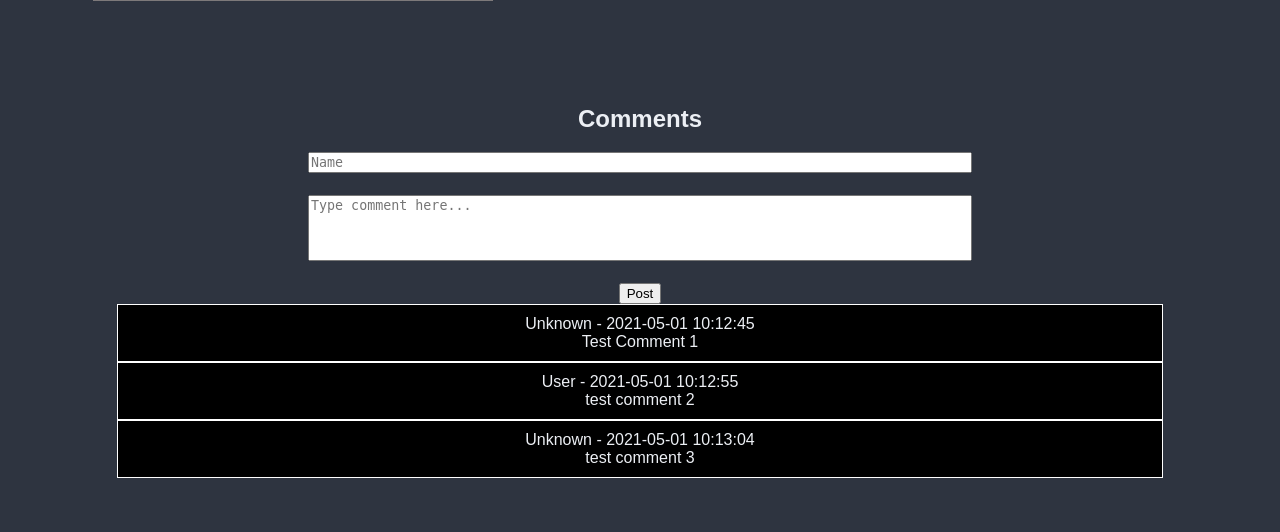
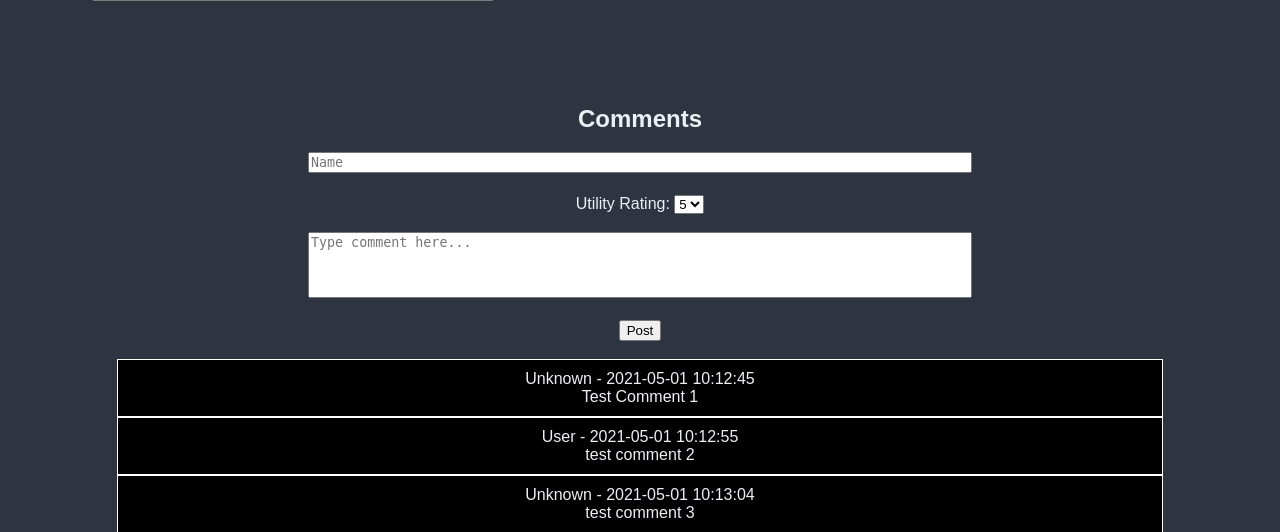
Before and after one commit to aaronamk/Nextbook, a Flask app: page /book/1 in a window 1280 px wide. Shown: the part 845-1377 px from the top of the page. Before the commit the page ends 1323 px from the top, so only its background shows below. Run offline with Flask 2, Linux system fonts and the light colour scheme; data comes from the database, SQL or seed files in the repository; both versions use the stored data as it was after the commit.

Commit message:
Added basic utility rating system to comments

```diff
--- a/Code/main.py
+++ b/Code/main.py
@@ -136,11 +136,13 @@ def about():
 @nextbook.route("/submit_comment", methods =["POST"])
 def submit_comment():
     isbn = int(request.form.get("isbn"))
+    rating = int(request.form.get("rating"))
     user = request.form.get("user")
     if (not user or user.isspace()):
         user = "Unknown"
     comment = request.form.get("comment")
     query_db(f"INSERT INTO textbook_comment (isbn, user, body) VALUES ('{isbn}','{user}','{comment}');")
+    query_db(f"INSERT INTO review (isbn, score) VALUES ('{isbn}','{rating}');")
 
     return redirect(url_for("book_page", isbn = isbn))
 
--- a/Code/templates/book-info.html
+++ b/Code/templates/book-info.html
@@ -92,10 +92,20 @@
    <H2> Comments </H2>
    <textarea id="user" name="user" style="resize: none;" placeholder="Name" rows="1" cols="80"></textarea>
    <br><br>
+   <label for="rating">Utility Rating:</label>
+   <select id="rating" name="rating">
+      <option value="5">5</option>
+      <option value="4">4</option>
+      <option value="3">3</option>
+      <option value="2">2</option>
+      <option value="1">1</option>
+   </select>
+   <br><br>
    <textarea id="comment" name="comment" style="resize: none;" placeholder="Type comment here..." rows="4" cols="80"></textarea>
    <br><br>
    <input type="hidden" value= {{ isbn }} name= "isbn">
    <input type="submit" value="Post">
+   <br><br>
 </form>
 {% for comment in comments %}
 <div class = "comment_box">
```
Also changed, not shown: Code/database/database.db.
